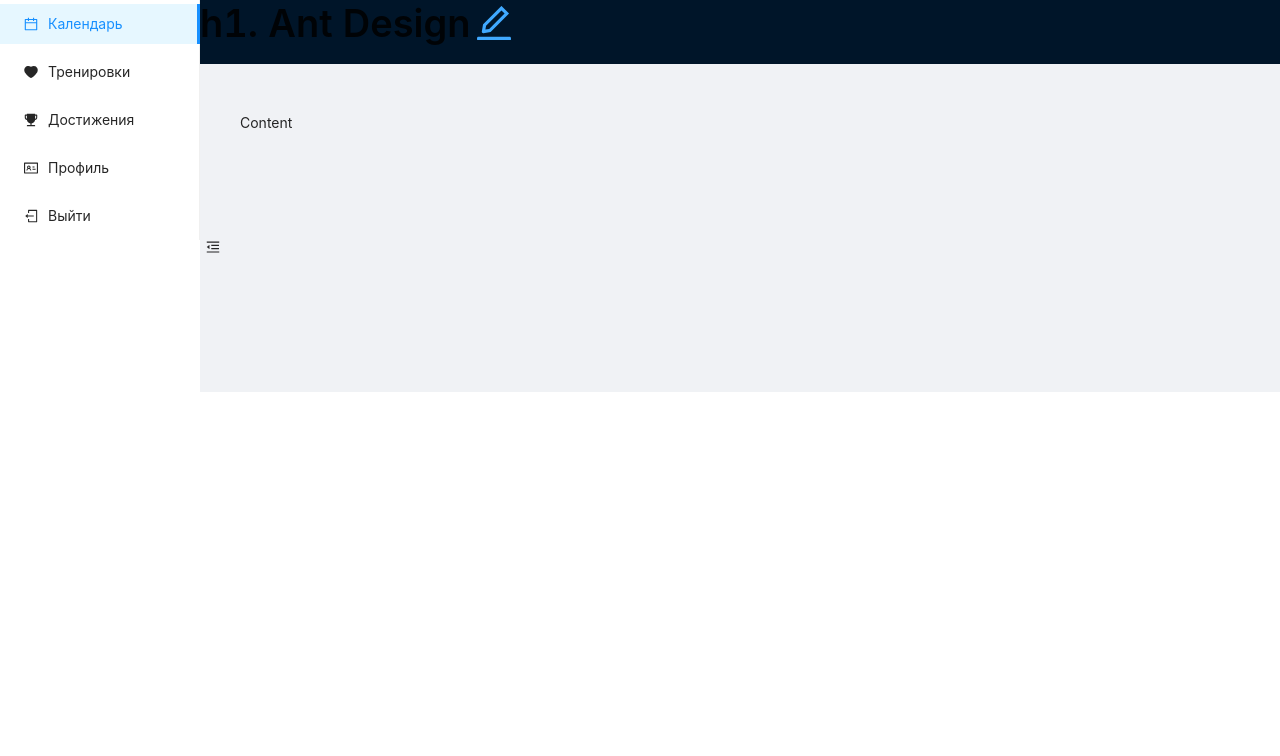
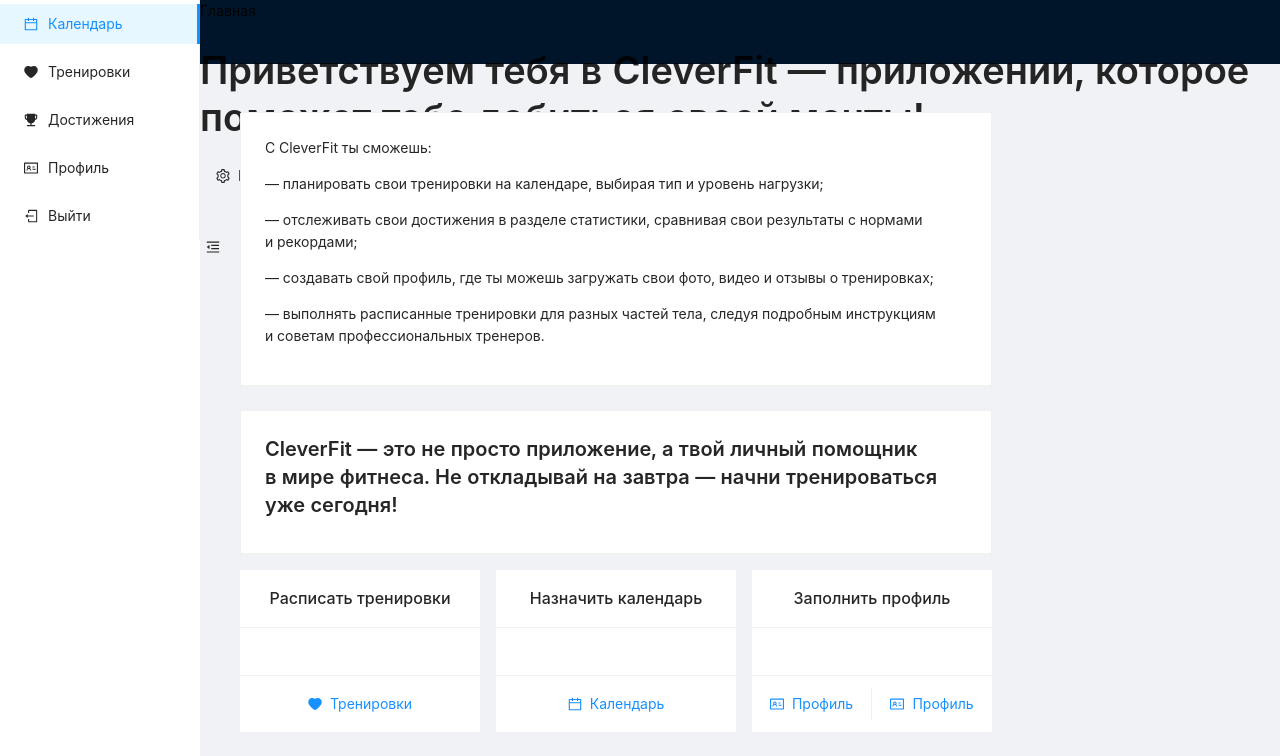
Before and after one commit to ClevertecFrontendLab/dementeyolga, a React (Vite) app: page / in a window 1280 px wide. Shown: the top 756 px of the page. Built offline with nearby package versions, Linux system fonts and the light colour scheme.

Commit message:
feat: add draft markup for header and content

```diff
--- a/src/components/main-page/main-page.tsx
+++ b/src/components/main-page/main-page.tsx
@@ -1,32 +1,30 @@
 import Icon, {
+    AndroidFilled,
+    AppleFilled,
     CalendarOutlined,
     HeartFilled,
     IdcardOutlined,
     MenuFoldOutlined,
     MenuUnfoldOutlined,
+    ProfileOutlined,
+    SettingOutlined,
     TrophyFilled,
 } from '@ant-design/icons';
 import { ExitIcon } from '@components/icons/ExitIcon';
-import { Button, Layout, Menu, Typography } from 'antd';
+import { Breadcrumb, Button, Card, Col, Layout, Menu, Row, Space, Typography } from 'antd';
 import React, { useState } from 'react';
 import 'antd/dist/antd.css';
 import styles from './main-page.module.scss';
+import Title from 'antd/lib/typography/Title';
+import { Footer } from 'antd/lib/layout/layout';
+import Meta from 'antd/lib/card/Meta';
 // import exitIconSvg from './../../assets/img/exit.svg';
 
 const { Header, Sider, Content } = Layout;
 
 export const MainPage: React.FC = () => {
     const [collapsed, setCollapsed] = useState(false);
-
-    return (
-        <Layout>
-            <Sider className={styles.sider} trigger={null} collapsible collapsed={collapsed}>
-                <div className='logo' />
-                <Menu
-                    theme='light'
-                    mode='inline'
-                    defaultSelectedKeys={['1']}
-                    items={[
+    const [menuItems, setMenuItems] = useState([
         {
             key: '1',
             icon: <CalendarOutlined />,
@@ -52,7 +50,18 @@
             icon: <ExitIcon />,
             label: 'Выйти',
         },
-                    ]}
+    ]);
+    const [currentMenuItem, setCurrentMenuItem] = useState(['1']);
+
+    return (
+        <Layout>
+            <Sider className={styles.sider} trigger={null} collapsible collapsed={collapsed}>
+                <div className='logo' />
+                <Menu
+                    theme='light'
+                    mode='inline'
+                    defaultSelectedKeys={currentMenuItem}
+                    items={menuItems}
                 />
 
                 {React.createElement(collapsed ? MenuUnfoldOutlined : MenuFoldOutlined, {
@@ -63,9 +72,20 @@
             </Sider>
             <Layout className={styles.siteLayout}>
                 <Header className='site-layout-background' style={{ padding: 0 }}>
-                    <Typography.Title editable level={1} style={{ margin: 0 }}>
-                        h1. Ant Design
-                    </Typography.Title>
+                    <Row>
+                        <Breadcrumb>
+                            <Breadcrumb.Item>Главная</Breadcrumb.Item>
+                        </Breadcrumb>
+                    </Row>
+                    <Row>
+                        <Title>
+                            Приветствуем тебя в CleverFit — приложении, которое поможет тебе
+                            добиться своей мечты!
+                        </Title>
+                        <Button type='text' icon={<SettingOutlined />}>
+                            Настройки
+                        </Button>
+                    </Row>
                 </Header>
                 <Content
                     className='site-layout-background'
@@ -75,7 +95,105 @@
                         minHeight: 280,
                     }}
                 >
-                    Content
+                    <Space direction='vertical' size='large'>
+                        <Row style={{ width: '100%', maxWidth: 752 }}>
+                            <Card>
+                                <p>С CleverFit ты сможешь:</p>
+                                <p>
+                                    — планировать свои тренировки на календаре, выбирая тип
+                                    и уровень нагрузки;
+                                </p>
+                                <p>
+                                    — отслеживать свои достижения в разделе статистики, сравнивая
+                                    свои результаты с нормами и рекордами;
+                                </p>
+                                <p>
+                                    — создавать свой профиль, где ты можешь загружать свои фото,
+                                    видео и отзывы о тренировках;
+                                </p>
+                                <p>
+                                    — выполнять расписанные тренировки для разных частей тела,
+                                    следуя подробным инструкциям и советам профессиональных
+                                    тренеров.
+                                </p>
+
+                            </Card>
+                        </Row>
+
+                        <Space direction='vertical' size='middle'>
+                            <Row style={{ width: '100%', maxWidth: 752 }}>
+                                <Card>
+                                    <Title level={4}>
+                                        CleverFit — это не просто приложение, а твой личный помощник
+                                        в мире фитнеса. Не откладывай на завтра — начни
+                                        тренироваться уже сегодня!
+                                    </Title>
+                                </Card>
+                            </Row>
+
+                            <Row gutter={16}>
+                                <Col span={8}>
+                                    <Card
+                                        title='Расписать тренировки'
+                                        style={{ textAlign: 'center' }}
+                                        bordered={false}
+                                        actions={[
+                                            <Button type='link' icon={<HeartFilled />} block>
+                                                Тренировки
+                                            </Button>,
+                                        ]}
+                                    ></Card>
+                                </Col>
+                                <Col span={8}>
+                                    <Card
+                                        title='Назначить календарь'
+                                        style={{ textAlign: 'center' }}
+                                        bordered={false}
+                                        actions={[
+                                            <Button type='link' icon={<CalendarOutlined />} block>
+                                                Календарь
+                                            </Button>,
+                                        ]}
+                                    ></Card>
+                                </Col>
+                                <Col span={8}>
+                                    <Card
+                                        title='Заполнить профиль'
+                                        style={{ textAlign: 'center' }}
+                                        bordered={false}
+                                        actions={[
+                                            <Button type='link' icon={<IdcardOutlined />} block>
+                                                Профиль
+                                            </Button>,
+                                            <Button type='link' icon={<IdcardOutlined />} block>
+                                                Профиль
+                                            </Button>,
+                                        ]}
+                                    ></Card>
+                                </Col>
+                            </Row>
+                        </Space>
+                    </Space>
+                    <Footer>
+                        <Row style={{ justifyContent: 'space-between', alignItems: 'flex-end' }}>
+                            <Button type='link'>Смотреть отзывы</Button>
+                            <Card
+                                actions={[
+                                    <Button type='text' icon={<AndroidFilled />}>
+                                        Android OS
+                                    </Button>,
+                                    <Button type='text' icon={<AppleFilled />}>
+                                        Android OS
+                                    </Button>,
+                                ]}
+                            >
+                                <Meta
+                                    title='Скачать на телефон '
+                                    description='Доступно в PRO-тарифе'
+                                />
+                            </Card>
+                        </Row>
+                    </Footer>
                 </Content>
             </Layout>
         </Layout>
```
Lines whose indentation alone changed are shown as unchanged.
